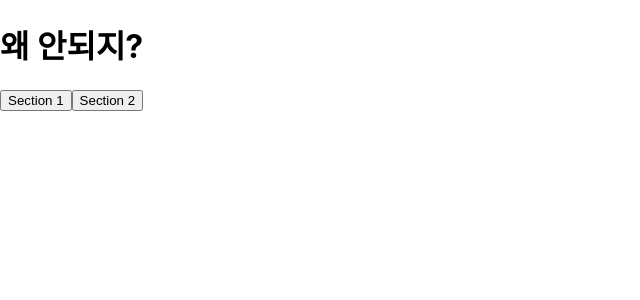
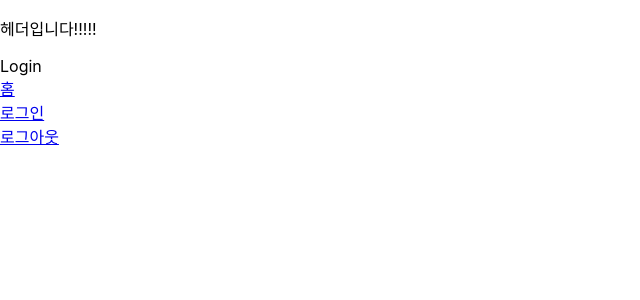
Before and after one commit to eunseonJeong/React-hooks, a React (Create React App) app: page /login in a window 1280 px wide. Shown: the top 300 px of the page, without its empty margins (0-640 px from the left). Built offline with nearby package versions, Linux system fonts and the light colour scheme.

Commit message:
update : Outlet

```diff
--- a/src/App.js
+++ b/src/App.js
@@ -1,7 +1,8 @@
-import Home from './pages/Home';
+import React from "react";
+import Router from "./shared/Router";
 
 function App() {
-  return <Home />
+  return <Router />
 }
 
 export default App;
--- /dev/null
+++ b/src/components/Header.jsx
@@ -0,0 +1,13 @@
+import React from 'react'
+import { Outlet } from 'react-router-dom'
+
+function Header() {
+  return (
+    <div>
+      <p>헤더입니다!!!!!</p>
+      <Outlet />
+    </div>
+  )
+}
+
+export default Header
--- a/src/pages/Home.jsx
+++ b/src/pages/Home.jsx
@@ -1,30 +1,16 @@
 import React from 'react'
+import Header from '../components/Header';
+import { Link } from 'react-router-dom';
 
-function Home() {
+const Home = () => {
+    return (
+      <div>
+        <Header/>
+        <Link to='/'>홈</Link> <br />
+        <Link to='/login'>로그인</Link> <br />
+        <Link to='/logout'>로그아웃</Link>
+      </div>
+    );
+  }
 
-    const contents = [
-        {
-            tab: "Section 1",
-            content: "세션 1!!!"
-        },
-        {
-            tab: "Section 2",
-            content: "세션 2!!!"
-        },
-    ];
-
-    return (
-        <div>
-            <h1>왜 안되지?</h1>
-            {
-                contents.map((item) => (
-                    <button key={item.id}>
-                        {item.tab}
-                    </button>
-                ))
-            }
-        </div>
-    )
-};
-
-export default Home
+export default Home;
--- /dev/null
+++ b/src/pages/Login.jsx
@@ -0,0 +1,9 @@
+import React from 'react'
+
+function Login() {
+  return (
+    <div>Login</div>
+  )
+}
+
+export default Login
--- /dev/null
+++ b/src/pages/Logout.jsx
@@ -0,0 +1,9 @@
+import React from 'react'
+
+function Logout() {
+  return (
+    <div>Logout</div>
+  )
+}
+
+export default Logout
--- a/src/shared/Router.js
+++ b/src/shared/Router.js
@@ -1,14 +1,17 @@
 import React from 'react'
 import { BrowserRouter, Route, Routes } from 'react-router-dom'
-import Home from '../pages/home'
-import Header from '../pages/Header'
+import Home from '../pages/Home'
+import Login from '../pages/Login'
+import Logout from '../pages/Logout'
 
 function Router() {
   return (
     <BrowserRouter>
     <Routes>
-        <Route path='/' element={<Home/>}/>
-        <Route path='/header' element={<Header/>}/>
+      <Route path="/" element={<Home />}>
+        <Route path="login" element={<Login />}/>
+        <Route path="logout" element={<Logout />} />
+      </Route>
     </Routes>
     </BrowserRouter>
   )
```
Also changed, not shown: src/pages/Header.jsx (deleted, +0 -9 lines), src/pages/Layout.jsx (added, +17 -0 lines).
